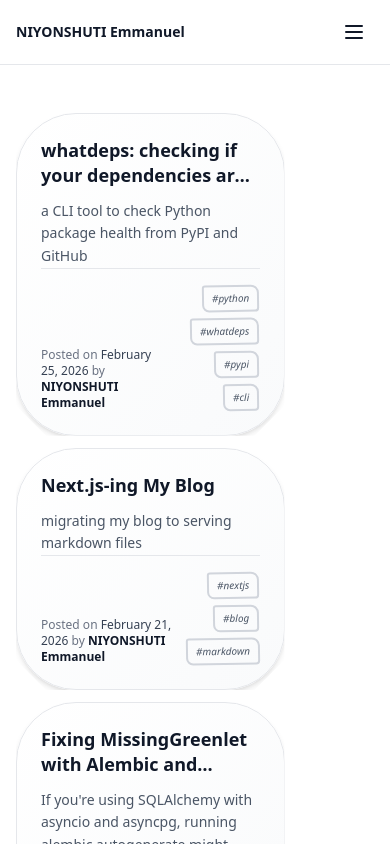
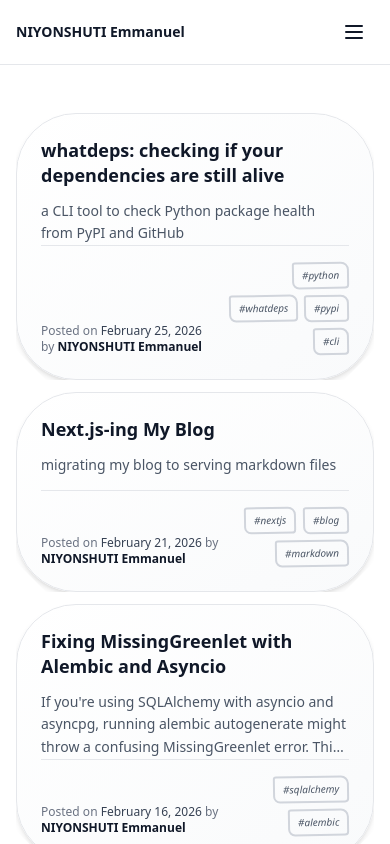
Before and after one commit to EmmanuelNiyonshuti/blog, a Next.js app: page / in a window 390 px wide. Shown: the top 844 px of the page. Built offline with nearby package versions, Linux system fonts and the light colour scheme; no server answers.

Commit message:
post_card full width on small screen

```diff
--- a/app/components/blog/PostCard.js
+++ b/app/components/blog/PostCard.js
@@ -7,11 +7,10 @@ export default function PostCard({ post }) {
 
   return (
     <article className="mb-3">
-      <Link href={`/blog/${slug}`}>
-        <div className="group relative w-3/4 bg-linear-to-br from-white to-gray-50 dark:from-gray-800 dark:to-gray-900 rounded-[60px] p-6 cursor-pointer transition-all duration-300 hover:shadow-lg shadow-md hover:scale-[1.02] flex flex-col min-h-50 border border-gray-200 dark:border-gray-700" style={{
-          backgroundClip: 'padding-box',
-          clipPath: 'polygon(30px 0, calc(100% - 30px) 0, 100% 30px, 100% calc(100% - 30px), calc(100% - 30px) 100%, 30px 100%, 0 calc(100% - 30px), 0 30px)'
-        }}>
+      <div className="group relative w-full md:w-3/4 mx-auto md:mx-0 bg-linear-to-br from-white to-gray-50 dark:from-gray-800 dark:to-gray-900 rounded-[60px] p-6 transition-all duration-300 hover:shadow-lg shadow-md hover:scale-[1.02] flex flex-col min-h-50 border border-gray-200 dark:border-gray-700" style={{
+        backgroundClip: 'padding-box',
+        clipPath: 'polygon(30px 0, calc(100% - 30px) 0, 100% 30px, 100% calc(100% - 30px), calc(100% - 30px) 100%, 30px 100%, 0 calc(100% - 30px), 0 30px)'
+      }}>
 
           <div className="flex flex-col gap-3 flex-1">
             {/* Title */}
@@ -46,8 +45,10 @@ export default function PostCard({ post }) {
               </div>
             )}
           </div>
-        </div>
-      </Link>
+        <Link href={`/blog/${slug}`} className="absolute inset-0 z-10" aria-label={`Read ${title}`}>
+          <span className="sr-only">Read {title}</span>
+        </Link>
+      </div>
     </article>
   );
 }
```
